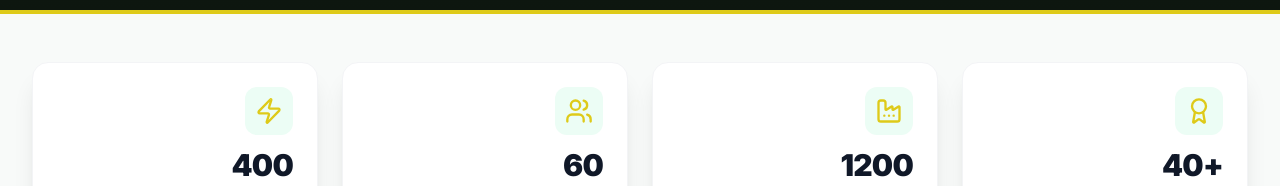
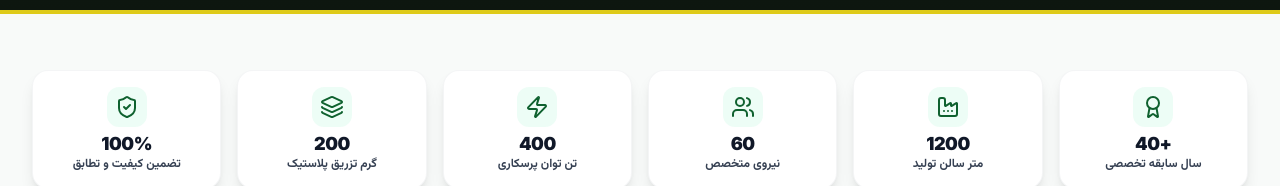
Before and after one commit to aliziaee1382/rasagostar, a React (Vite) app: page / in a window 1280 px wide. Shown: the part 751-937 px from the top of the page. Built offline with nearby package versions, Linux system fonts and the light colour scheme.

Commit message:
refactor(ui): enhance company stats and partner view
Update component styling, refresh static data labels, add continuous marquee animation, and introduce PartnerCompany type support.

```diff
--- a/src/components/pages/HomePage.tsx
+++ b/src/components/pages/HomePage.tsx
@@ -38,15 +38,16 @@ export const HomePage: React.FC<HomePageProps> = ({
 }) => {
   const getIconComponent = (iconName: string) => {
     switch (iconName) {
-      case 'Award': return <Award className="w-7 h-7 text-[#DECA19]" />;
-      case 'Factory': return <Factory className="w-7 h-7 text-[#DECA19]" />;
-      case 'Users': return <Users className="w-7 h-7 text-[#DECA19]" />;
-      case 'Zap': return <Zap className="w-7 h-7 text-[#DECA19]" />;
-      case 'Cpu': return <Cpu className="w-6 h-6 text-[#0F612F]" />;
-      case 'Cog': return <Cog className="w-6 h-6 text-[#0F612F]" />;
-      case 'Layers': return <Layers className="w-6 h-6 text-[#0F612F]" />;
-      case 'Sparkles': return <Sparkles className="w-6 h-6 text-[#0F612F]" />;
-      default: return <Factory className="w-6 h-6 text-[#0F612F]" />;
+      case 'Award': return <Award className="w-5 h-5 sm:w-6 sm:h-6 text-[#0F612F] group-hover:text-[#DECA19] transition-colors" />;
+      case 'Factory': return <Factory className="w-5 h-5 sm:w-6 sm:h-6 text-[#0F612F] group-hover:text-[#DECA19] transition-colors" />;
+      case 'Users': return <Users className="w-5 h-5 sm:w-6 sm:h-6 text-[#0F612F] group-hover:text-[#DECA19] transition-colors" />;
+      case 'Zap': return <Zap className="w-5 h-5 sm:w-6 sm:h-6 text-[#0F612F] group-hover:text-[#DECA19] transition-colors" />;
+      case 'Layers': return <Layers className="w-5 h-5 sm:w-6 sm:h-6 text-[#0F612F] group-hover:text-[#DECA19] transition-colors" />;
+      case 'ShieldCheck': return <ShieldCheck className="w-5 h-5 sm:w-6 sm:h-6 text-[#0F612F] group-hover:text-[#DECA19] transition-colors" />;
+      case 'Cpu': return <Cpu className="w-5 h-5 sm:w-6 sm:h-6 text-[#0F612F]" />;
+      case 'Cog': return <Cog className="w-5 h-5 sm:w-6 sm:h-6 text-[#0F612F]" />;
+      case 'Sparkles': return <Sparkles className="w-5 h-5 sm:w-6 sm:h-6 text-[#0F612F]" />;
+      default: return <Factory className="w-5 h-5 sm:w-6 sm:h-6 text-[#0F612F]" />;
     }
   };
 
@@ -150,22 +151,23 @@ export const HomePage: React.FC<HomePageProps> = ({
         </div>
       </section>
 
-      {/* 2. Key Factory Statistics */}
-      <section id="factory-stats" className="max-w-7xl mx-auto px-4 sm:px-6 lg:px-8 -mt-8 sm:-mt-12 relative z-20">
-        <div className="grid grid-cols-2 lg:grid-cols-4 gap-4 sm:gap-6">
+      {/* 2. Key Factory Statistics - 6 in one row on desktop, 3 per row on mobile */}
+      <section id="factory-stats" className="max-w-7xl mx-auto px-3 sm:px-6 lg:px-8 -mt-6 sm:-mt-10 relative z-20">
+        <div className="grid grid-cols-3 lg:grid-cols-6 gap-2 sm:gap-3 lg:gap-4">
           {COMPANY_STATS.map((stat, idx) => (
             <div
               key={idx}
-              className="bg-white rounded-2xl p-5 sm:p-6 shadow-xl border border-gray-100 flex flex-col items-center sm:items-start text-center sm:text-right hover:border-[#0F612F] transition-all duration-300 group"
+              className="bg-white rounded-xl sm:rounded-2xl p-2.5 sm:p-3.5 lg:p-4 shadow-md sm:shadow-lg border border-gray-100/90 flex flex-col items-center text-center hover:border-[#0F612F]/40 hover:shadow-xl transition-all duration-300 group"
             >
-              <div className="w-12 h-12 rounded-xl bg-emerald-50 text-[#0F612F] flex items-center justify-center mb-3 group-hover:bg-[#0F612F] group-hover:text-[#DECA19] transition-colors">
+              <div className="w-8 h-8 sm:w-10 sm:h-10 rounded-lg sm:rounded-xl bg-emerald-50/90 text-[#0F612F] flex items-center justify-center mb-1.5 sm:mb-2 group-hover:bg-[#0F612F] transition-colors">
                 {getIconComponent(stat.icon)}
               </div>
-              <div className="flex items-baseline gap-1 mb-1">
-                <span className="text-2xl sm:text-3xl font-black text-gray-900 en-num font-mono tracking-tight">{stat.value}</span>
-              </div>
-              <span className="text-xs font-bold text-gray-800 mb-1">{stat.label}</span>
-              <span className="text-[11px] text-gray-500 font-light">{stat.sublabel}</span>
+              <span className="text-sm sm:text-base lg:text-lg font-black text-gray-900 en-num font-mono tracking-tight leading-none mb-1">
+                {stat.value}
+              </span>
+              <span className="text-[10px] sm:text-xs font-bold text-gray-700 leading-tight">
+                {stat.label}
+              </span>
             </div>
           ))}
         </div>
--- a/src/data/mockData.ts
+++ b/src/data/mockData.ts
@@ -1,4 +1,4 @@
-import { ServiceDetail, PortfolioItem, CompanyStat, TimelineMilestone } from '../types';
+import { ServiceDetail, PortfolioItem, CompanyStat, TimelineMilestone, PartnerCompany } from '../types';
 
 export const COMPANY_INFO = {
   name: 'رسا قطعه گستر مهر',
@@ -32,30 +32,44 @@ export const COMPANY_STATS: CompanyStat[] = [
   {
     value: '40+',
     numericValue: 40,
-    label: 'سال سابقه صنعتی',
-    sublabel: 'از سال 1376 تاکنون با ریشه غنی در قالب‌سازی',
+    label: 'سال سابقه تخصصی',
+    sublabel: '',
     icon: 'Award',
   },
   {
     value: '1200',
     numericValue: 1200,
-    label: 'متر مربع سالن تولید',
-    sublabel: 'مجهز به خطوط پرسکاری، تزریق و برش لیزر',
+    label: 'متر سالن تولید',
+    sublabel: '',
     icon: 'Factory',
   },
   {
     value: '60',
     numericValue: 60,
-    label: 'نیروی متخصص و فعال',
-    sublabel: 'کادر مهندسی طراح، قالب‌سازان ماهر و تکنسین‌ها',
+    label: 'نیروی متخصص',
+    sublabel: '',
     icon: 'Users',
   },
   {
     value: '400',
     numericValue: 400,
-    label: 'تن توانایی پرسکاری',
-    sublabel: 'پرس‌های ضربه‌ای و هیدرولیک سنگین صنعتی',
+    label: 'تن توان پرسکاری',
+    sublabel: '',
     icon: 'Zap',
+  },
+  {
+    value: '200',
+    numericValue: 200,
+    label: 'گرم تزریق پلاستیک',
+    sublabel: '',
+    icon: 'Layers',
+  },
+  {
+    value: '100%',
+    numericValue: 100,
+    label: 'تضمین کیفیت و تطابق',
+    sublabel: '',
+    icon: 'ShieldCheck',
   },
 ];
 
@@ -283,6 +297,72 @@ export const PORTFOLIO_ITEMS: PortfolioItem[] = [
   },
 ];
 
+export const PARTNER_COMPANIES: PartnerCompany[] = [
+  {
+    id: 'emersun',
+    name: 'امرسان',
+    latinName: 'EMERSUN',
+    sector: 'صنایع لوازم خانگی و برودتی',
+    cooperationType: 'ساخت قالب و تولید قطعات پرسی بدنه و پلیمری',
+  },
+  {
+    id: 'depoint',
+    name: 'دیپوینت',
+    latinName: 'DEPOINT',
+    sector: 'لوازم خانگی پیشرفته و برودتی',
+    cooperationType: 'تزریق پلاستیک مهندسی و پرسکاری قطعات دقیق',
+  },
+  {
+    id: 'saipa-azin',
+    name: 'سایپا آذین',
+    latinName: 'SAIPA AZIN',
+    sector: 'مجموعه‌سازی و تریم خودرو',
+    cooperationType: 'قالب‌های پروگرسیو و فریم‌های پرسی صندلی خودرو',
+  },
+  {
+    id: 'sapco',
+    name: 'ساپکو',
+    latinName: 'SAPCO',
+    sector: 'تامین قطعات ایران خودرو',
+    cooperationType: 'تامین و پرسکاری قطعات فلزی خطوط خودرویی',
+  },
+  {
+    id: 'sazeh-gostar',
+    name: 'سازه گستر',
+    latinName: 'SAZEH GOSTAR',
+    sector: 'تامین قطعات گروه سایپا',
+    cooperationType: 'تولید قطعات شاسی، بدنه و براکت‌های خودرویی',
+  },
+  {
+    id: 'opco',
+    name: 'اپکو',
+    latinName: 'OPCO',
+    sector: 'تولید خودروهای سفارشی ایران خودرو',
+    cooperationType: 'ساخت قالب‌های قطعات سفارشی و پرسکاری اختصاصی',
+  },
+  {
+    id: 'yakhsaran',
+    name: 'یخساران',
+    latinName: 'YAKHSARAN',
+    sector: 'صنایع برودتی و یخچال‌سازی',
+    cooperationType: 'طراحی قالب، کشش و پرسکاری استراکچرهای فلزی',
+  },
+  {
+    id: 'pakshoma',
+    name: 'پاکشوما',
+    latinName: 'PAKSHOMA',
+    sector: 'گروه صنعتی لوازم خانگی',
+    cooperationType: 'تزریق قطعات فنی و پرسکاری ورق‌های تقویتی',
+  },
+  {
+    id: 'farel',
+    name: 'فارل',
+    latinName: 'FAREL',
+    sector: 'قطعات و مجموعه‌های صنعتی',
+    cooperationType: 'برش لیزر، شکل‌دهی و قالب‌های صنعتی دقیق',
+  },
+];
+
 export const TIMELINE_DATA: TimelineMilestone[] = [
   {
     year: '1376',
--- a/src/index.css
+++ b/src/index.css
@@ -23,3 +23,22 @@
   display: inline-block;
   text-align: left;
 }
+
+@keyframes marquee-scroll {
+  0% {
+    transform: translateX(0);
+  }
+  100% {
+    transform: translateX(50%);
+  }
+}
+
+.animate-marquee-continuous {
+  display: flex;
+  width: max-content;
+  animation: marquee-scroll 25s linear infinite;
+}
+
+.animate-marquee-continuous:hover {
+  animation-play-state: paused;
+}
```
Also changed, not shown: src/components/pages/AboutPage.tsx (+58 -26 lines), src/types.ts (+9 -0 lines).
